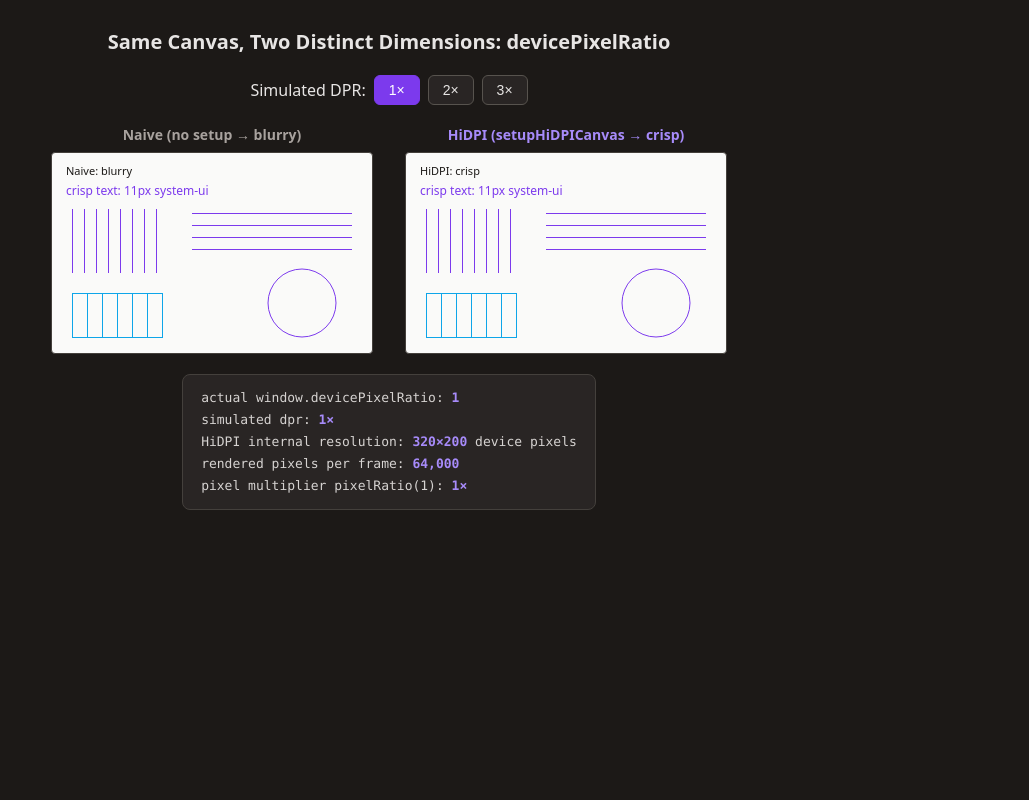
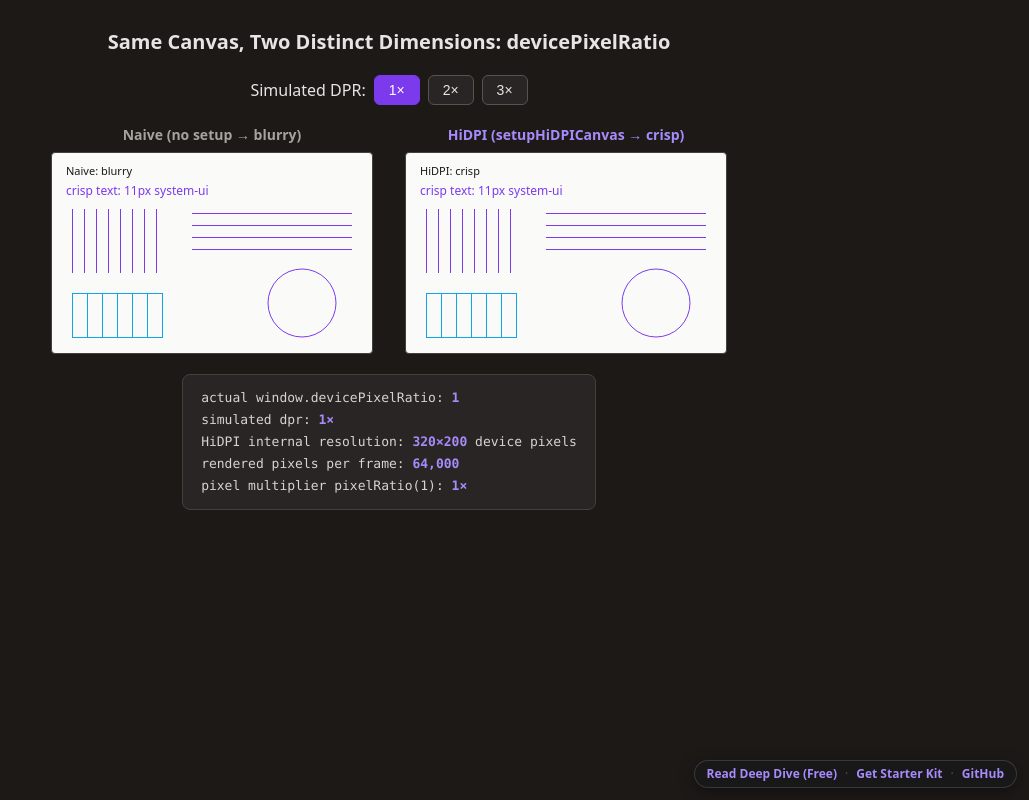
Before and after one commit to m2-md/hidpi-canvas-devicepixelratio, a website built with Vite: page index.html in a window 1280 px wide. Shown: the whole page, without its empty margins (251-1280 px from the left). Built offline with nearby package versions, Linux system fonts and the light colour scheme.

Commit message:
Add demo GIF, Medium Friend Link & BMC Starter Kit badges, and live demo corner bar

```diff
--- a/index.html
+++ b/index.html
@@ -84,9 +84,41 @@
       #hud b {
         color: #a78bfa;
       }
+      .mkare-demo-bar {
+        position: fixed;
+        bottom: 12px;
+        right: 12px;
+        z-index: 9999;
+        display: flex;
+        align-items: center;
+        gap: 8px;
+        padding: 7px 12px;
+        border-radius: 999px;
+        background: rgba(24, 24, 27, 0.88);
+        backdrop-filter: blur(8px);
+        border: 1px solid rgba(255, 255, 255, 0.14);
+        font-size: 12px;
+        line-height: 1;
+        color: #e7e5e4;
+        box-shadow: 0 4px 16px rgba(0, 0, 0, 0.35);
+      }
+      .mkare-demo-bar a {
+        color: #a78bfa;
+        text-decoration: none;
+        font-weight: 600;
+      }
+      .mkare-demo-bar a:hover { text-decoration: underline; }
+      .mkare-demo-bar .sep { color: #57534e; }
     </style>
   </head>
   <body>
+    <nav class="mkare-demo-bar" aria-label="Article and resources">
+      <a href="https://javascript.plainenglish.io/why-does-canvas-look-blurry-on-retina-displays-devicepixelratio-and-the-tale-of-two-sizes-2be8f6e6f7f8?source=friends_link&sk=3c3af29a65f3d3238efd567f24c20b00" target="_blank" rel="noopener">Read Deep Dive (Free)</a>
+      <span class="sep">·</span>
+      <a href="https://www.buymeacoffee.com/mkare/e/599265" target="_blank" rel="noopener">Get Starter Kit</a>
+      <span class="sep">·</span>
+      <a href="https://github.com/m2-md/hidpi-canvas-devicepixelratio" target="_blank" rel="noopener">GitHub</a>
+    </nav>
     <h1>Same Canvas, Two Distinct Dimensions: devicePixelRatio</h1>
 
     <div class="controls">
```
Also changed, not shown: README.md, assets/demo.gif (added).
